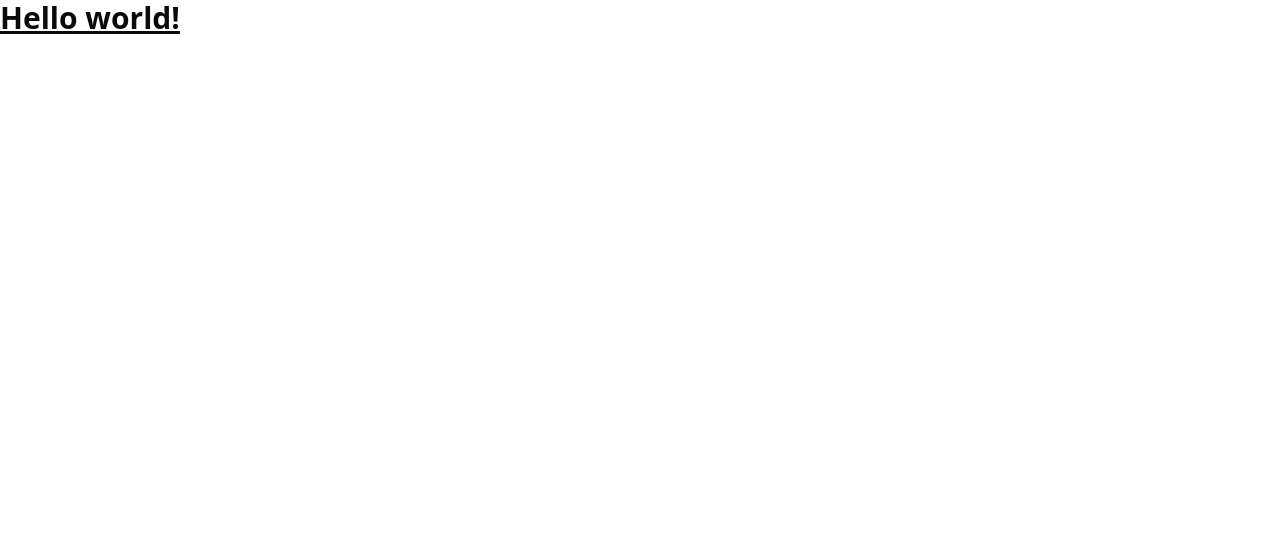
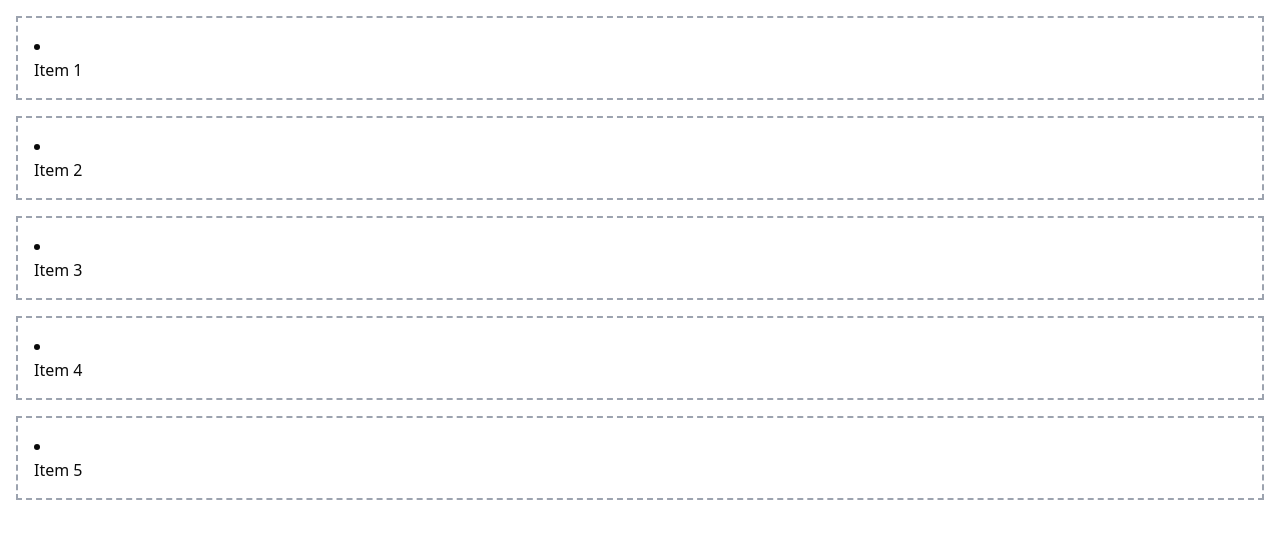
Before and after one commit to darylescode/todo-app, a React (Vite) app in the folder client/: page / in a window 1280 px wide. Shown: the top 538 px of the page. Built offline with nearby package versions, Linux system fonts and the light colour scheme.

Commit message:
Implement drag-and-drop functionality with DndContext, Draggable, and Droppable components

```diff
--- a/client/src/App.tsx
+++ b/client/src/App.tsx
@@ -1,9 +1,71 @@
+import { useState } from "react";
+import {
+  DndContext,
+  DragOverEvent,
+  DragOverlay,
+  DragStartEvent,
+} from "@dnd-kit/core";
+import Draggable from "./components/Draggable";
+import Droppable from "./components/Droppable";
+
 function App() {
+  const [items, setItems] = useState(["1", "2", "3", "4", "5"]);
+  const [activeId, setActiveId] = useState<string | null>(null);
+
+  function handleDragStart(event: DragStartEvent) {
+    setActiveId(event.active.id as string);
+  }
+
+  function handleDragOver(event: DragOverEvent) {
+    const { active, over } = event;
+    if (!over) return;
+
+    const currentActiveId = active.id;
+    const overId = over.id;
+
+    if (currentActiveId === overId) return;
+
+    console.log(`Swapping ${currentActiveId} with ${overId}`);
+
+    setItems((prevItems) => {
+      const newItems = [...prevItems];
+      const currentIndex = newItems.indexOf(currentActiveId as string);
+      const overIndex = newItems.indexOf(overId as string);
+
+      newItems.splice(currentIndex, 1);
+      newItems.splice(overIndex, 0, currentActiveId as string);
+
+      return newItems;
+    });
+  }
+
+  function handleDragEnd() {
+    setActiveId(null);
+  }
+
   return (
-    <div>
-      <h1 className="text-3xl font-bold underline">Hello world!</h1>
-    </div>
+    <DndContext
+      onDragStart={handleDragStart}
+      onDragOver={handleDragOver}
+      onDragEnd={handleDragEnd}
+    >
+      <div>
+        {items.map((id) => (
+          <Droppable
+            key={id}
+            id={id}
+          >
+            <Draggable id={id}>
+              <p>{`Item ${id}`}</p>
+            </Draggable>
+          </Droppable>
+        ))}
+      </div>
+      <DragOverlay>
+        {activeId ? <p>{`Dragging ${activeId}`}</p> : null}
+      </DragOverlay>
+    </DndContext>
   );
 }
 
-export default App
+export default App;
```
